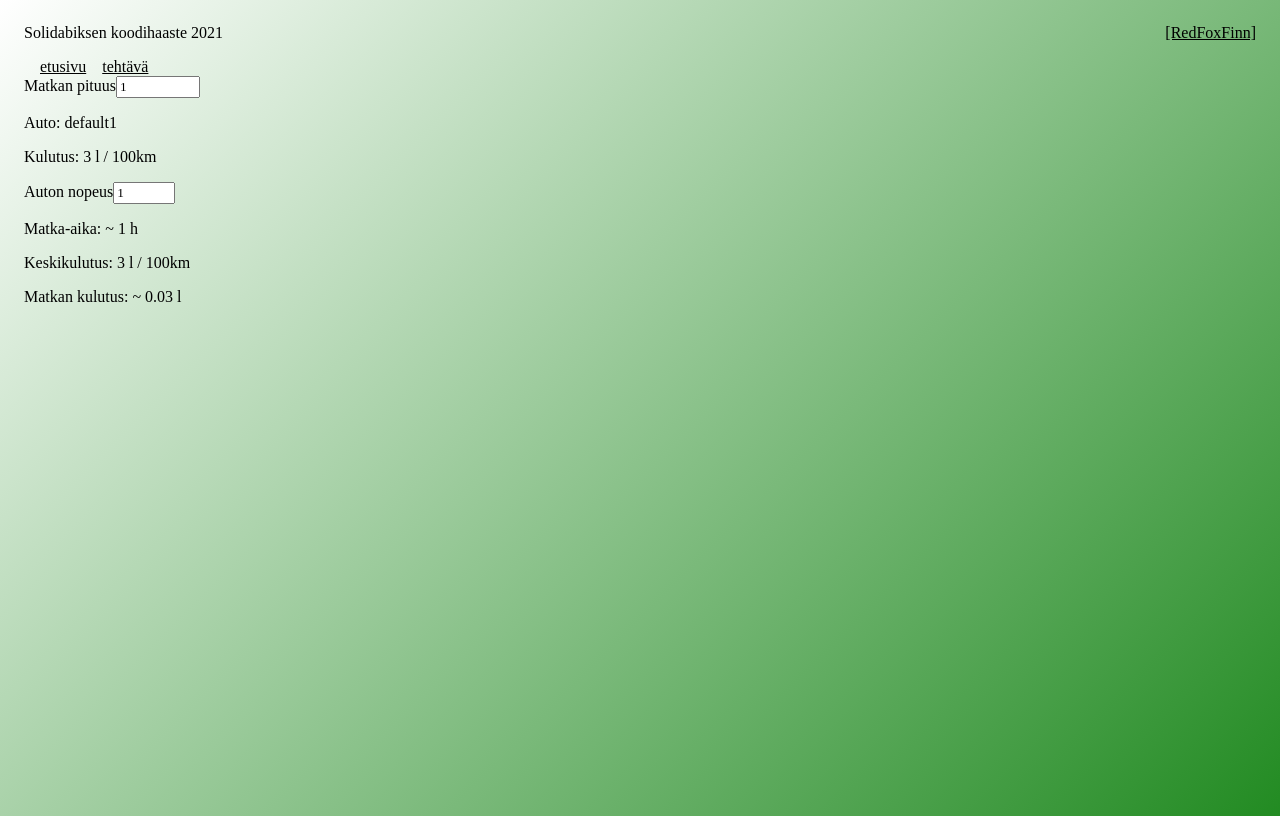
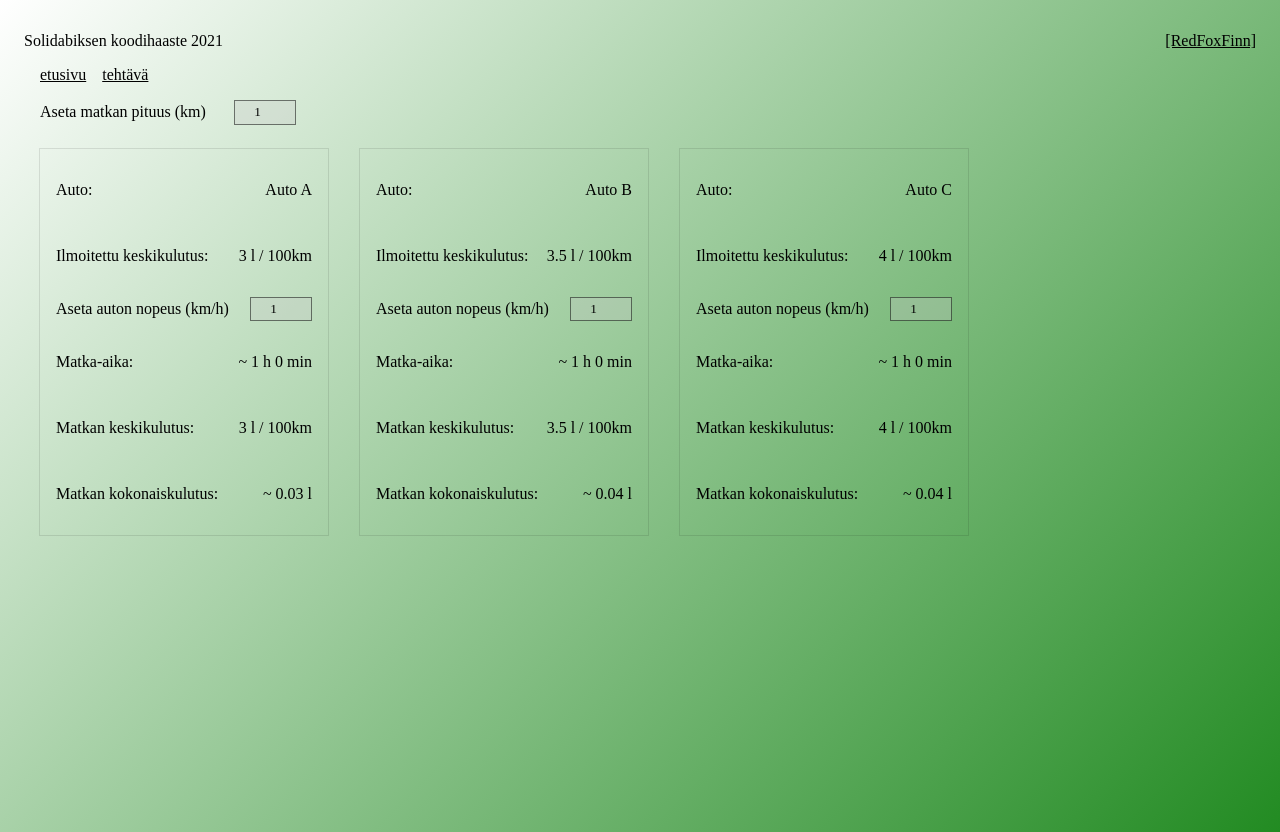
Before and after one commit to RedFoxFinn/solidabis_koodihaaste_2021_rff, a React (Create React App) app: page /#/ in a window 1280 px wide. Built offline with nearby package versions, Linux system fonts and the light colour scheme.

Commit message:
feat(calculator, car): lisätty matka-ajan laskentaan paranneltu versio, muotoiluja
muotoiluja css-luokkien avulla; lisätty paranneltu matka-ajan laskenta car.jsx-tiedostoon;

BREAKING CHANGE: laskurimuutoksia

```diff
--- a/src/app.jsx
+++ b/src/app.jsx
@@ -27,7 +27,7 @@ const App = (props) => {
     }
   },[]);
 
-  return <article style={{height: height, width: width, marginLeft: '1em', marginRight: '1em'}}>
+  return <article style={{height: height, width: width, margin: '1em'}}>
     <Router id={`${props.id}`}>
       <CalculatorProvider>
         <Header language={lang} authorName={packageinfo.author.name} authorUrl={packageinfo.author.url} />
--- a/src/components/calculator.jsx
+++ b/src/components/calculator.jsx
@@ -2,23 +2,31 @@ import React, {} from 'react';
 
 import {useCalculator, actions} from '../controllers/calculator';
 import Car from './car';
+import '../styles/components.css';
+import {cars} from '../data/cars.json';
 
 const DistanceSelector = () => {
   const {dispatch, state} = useCalculator();
   const handleDistance = (event) => {
     event.preventDefault();
-    dispatch({type: actions[1], distance: event.target.value});
+    dispatch({type: actions[0], distance: event.target.value});
   };
-  return <form>
-    <label for='distanceSelector'>Matkan pituus</label>
+  return <form className='selector'>
+    <label htmlFor='distanceSelector'>Aseta matkan pituus (km)</label>
     <input id='distanceSelector' type='number' min={0} max={666666} value={state.distance} onChange={event => handleDistance(event)}/>
   </form>;
+};
+
+const RenderCars = () => {
+  return <section className='carList'>
+    {cars.map(car => <Car key={`${car.id}.render`} id={`${car.id}`} consumption={car.consumption} name={car.name} />)}
+  </section>
 };
 
 const Calculator = () => {
   return <React.Fragment>
     <DistanceSelector/>
-    <Car carId={`calculator.car.default1`} consumption={3} name={`default1`} />
+    <RenderCars/>
   </React.Fragment>;
 };
 
--- a/src/components/car.jsx
+++ b/src/components/car.jsx
@@ -1,50 +1,61 @@
-import React from 'react';
+import React, {useState} from 'react';
 
-import {useCalculator, actions} from '../controllers/calculator';
+import {useCalculator} from '../controllers/calculator';
 import language from '../tools/language';
+import '../styles/components.css';
 
 const consumption_gradient = 1.009;
 
-const SpeedSelector = () => {
-  const {dispatch, state} = useCalculator();
+const SpeedSelector = ({speed, setSpeed}) => {
   const handleSpeed = (event) => {
     event.preventDefault();
-    dispatch({type: actions[0], speed: event.target.value});
+    setSpeed(event.target.value);
   };
-  return <form>
-    <label for='speedSelector' >Auton nopeus</label>
-    <input id='speedSelector' type='number' min={0} max={320} value={state.speed} onChange={event => handleSpeed(event)} />
+  return <form className='selector'>
+    <label htmlFor='speedSelector' >Aseta auton nopeus (km/h)</label>
+    <input id='speedSelector' type='number' min={0} max={320} value={speed} onChange={event => handleSpeed(event)} />
   </form>;
 };
 
-const TimeEstimate = () => {
+const TimeEstimate = ({speed}) => {
   const {state} = useCalculator();
-  const estimate = state.distance/state.speed;
-  if (state.distance > 0 && state.speed > 0) {
-    return <p>Matka-aika: ~ {estimate >= 1
-      ? Math.round((estimate+Number.EPSILON)*10)/10
-      : Math.round(((estimate*60)+Number.EPSILON)*10)/10} {estimate >= 1
-        ? 'h'
-        : 'min'}</p>;
+  if (state.distance > 0 && speed > 0) {
+    const roughEstimate = state.distance/speed;
+    const shorthand = Math.round((roughEstimate+Number.EPSILON)*100)/100;
+    const [hours, minutes] = shorthand.toString().split('.');
+    return <section className='estimate'>
+        <p>Matka-aika:</p>
+        {!state.detailed
+          ? <p>~ {hours ?? 0} h {Math.round(((parseFloat(`0.${minutes}`)*60)+Number.EPSILON)*1)/1 ?? 0} min</p>
+          : <p>~ {shorthand ?? 0} h</p>}
+      </section>;
   } else {
-    return <p>{language.checkLang() === 'en'
-      ? 'Set speed and distance for travel time calculations.'
-      : 'Aseta nopeus ja matkan pituus matka-ajan laskemiseksi.'}</p>;
+    return <section className='estimate'>
+      <p>{language.checkLang() === 'en'
+        ? 'Set speed and distance for travel time calculations.'
+        : 'Aseta nopeus ja matkan pituus matka-ajan laskemiseksi.'}</p>
+    </section>;
   }
 };
 
-const ConsumptionEstimate = ({baseConsumption}) => {
+const ConsumptionEstimate = ({baseConsumption, speed}) => {
   const {state} = useCalculator();
   let consumption = baseConsumption;
-  if (state.speed > 1) {
-    for (let s = 0; s < state.speed -1; s++) {
+  if (speed > 1) {
+    for (let s = 0; s < speed -1; s++) {
       consumption *= consumption_gradient;
     }
   }
-  if (state.distance > 0 && state.speed > 0) {
+  if (state.distance > 0 && speed > 0) {
     return <React.Fragment>
-      <p id='averageConsumption'>Keskikulutus: {state.speed > 1 && '~ '}{Math.round((consumption+Number.EPSILON)*100)/100} l / 100km</p>
-      <p id='tripConsumption'>Matkan kulutus: ~ {Math.round(((state.distance/100 * consumption)+Number.EPSILON)*100)/100} l</p>
+      <section className='estimate'>
+        <p id='tripAverageConsumptionLabel'>Matkan keskikulutus: </p>
+        <p id='tripAverageConsumption'>{speed > 1 && '~ '}{Math.round((consumption+Number.EPSILON)*100)/100} l / 100km</p>
+      </section>
+      <section className='estimate'>
+        <p id='tripConsumptionLabel'>Matkan kokonaiskulutus: </p>
+        <p id='tripConsumption'>~ {Math.round(((state.distance/100 * consumption)+Number.EPSILON)*100)/100} l</p>
+      </section>
     </React.Fragment>;
   } else {
     return <p>{language.checkLang() === 'en'
@@ -55,17 +66,25 @@ const ConsumptionEstimate = ({baseConsumption}) => {
 
 const Car = (props) => {
   const {
-    carId,
+    id,
     consumption,
     name
   } = props;
+  const [speed, setSpeed] = useState(1);
+  const lang = language.checkLang();
 
-  return <article id={carId}>
-    <p>Auto: {name}</p>
-    <p>Kulutus: {consumption} l / 100km</p>
-    <SpeedSelector/>
-    <TimeEstimate/>
-    <ConsumptionEstimate baseConsumption={consumption}/>
+  return <article id={`${id}`} className='car'>
+    <section className='data'>
+      <p>Auto: </p>
+      <p>{lang === 'en' ? name[1] : name[0]}</p>
+    </section>
+    <section className='data'>
+      <p>Ilmoitettu keskikulutus: </p>
+      <p>{consumption} l / 100km</p>
+    </section>
+    <SpeedSelector setSpeed={setSpeed} speed={speed} />
+    <TimeEstimate speed={speed} />
+    <ConsumptionEstimate speed={speed} baseConsumption={consumption}/>
   </article>;
 };
 
--- a/src/controllers/calculator.js
+++ b/src/controllers/calculator.js
@@ -1,17 +1,16 @@
 import React, {useContext, useReducer} from 'react';
 
 const actions = [
-  'SET_SPEED',
   'SET_DISTANCE',
-  'RESET_SPEED',
   'RESET_DISTANCE',
-  'RESET_ALL'
+  'RESET_ALL',
+  'SET_DETAILED_TIME_ESTIMATE'
 ];
 
 const createInitialState = () => {
   return {
     distance: 1,
-    speed: 1
+    detailed: false
   };
 };
 
@@ -19,11 +18,10 @@ const CalculatorContext = React.createContext();
 
 const calculatorReducer = (state, action) => {
   switch (action.type) {
-    case actions[0]: return {...state, speed: action.speed};
-    case actions[1]: return {...state, distance: action.distance};
-    case actions[2]: return {...state, speed: 0};
-    case actions[3]: return {...state, distance: 0};
-    case actions[4]: return createInitialState();
+    case actions[0]: return {...state, distance: action.distance};
+    case actions[1]: return {...state, distance: 1};
+    case actions[2]: return createInitialState();
+    case actions[3]: return {...state, detailed: action.setDetailed};
     default: return state;
   }
 };
--- /dev/null
+++ b/src/data/cars.json
@@ -0,0 +1,19 @@
+{
+  "cars": [
+    {
+      "id": "car.default.a",
+      "name": ["Auto A", "Car A"],
+      "consumption": 3
+    },
+    {
+      "id": "car.default.b",
+      "name": ["Auto B", "Car B"],
+      "consumption": 3.5
+    },
+    {
+      "id": "car.default.c",
+      "name": ["Auto C", "Car C"],
+      "consumption": 4
+    }
+  ]
+}
--- a/src/styles/components.css
+++ b/src/styles/components.css
@@ -14,10 +14,60 @@
   width: 40%;
   display: flex;
   flex-direction: row;
-  justify-content: start;
+  justify-content: flex-start;
   align-items: center;
 }
 .navigation a {
   display: block;
   margin-left: 1em;
 }
+
+.selector {
+  margin: 1em;
+  display: flex;
+  flex-direction: row;
+  align-items: center;
+  width: 16em;
+  justify-content: space-between;
+}
+
+.selector input {
+  width: 4em;
+  text-align: center;
+  background-color: rgba(200,200,200,0.3);
+  outline-style: none;
+  border: 1px solid rgba(0,0,0,0.5);
+  padding: 0.25em;
+}
+
+.data {
+  margin: 1em;
+  display: flex;
+  flex-direction: row;
+  align-items: center;
+  width: 16em;
+  justify-content: space-between;
+}
+
+.estimate {
+  margin: 1em;
+  display: flex;
+  flex-direction: row;
+  align-items: center;
+  width: 16em;
+  justify-content: space-between;
+}
+
+.car {
+  display: block;
+  margin: 0.5em 1em;
+  outline: 1px solid rgba(0,0,0,0.1);
+}
+
+.car:hover {
+  outline: 1px solid rgba(0,0,0,0.5);
+}
+
+.carList {
+  display: inline-flex;
+}
```
Also changed, not shown: src/tools/estimates.js (added, +25 -0 lines).
